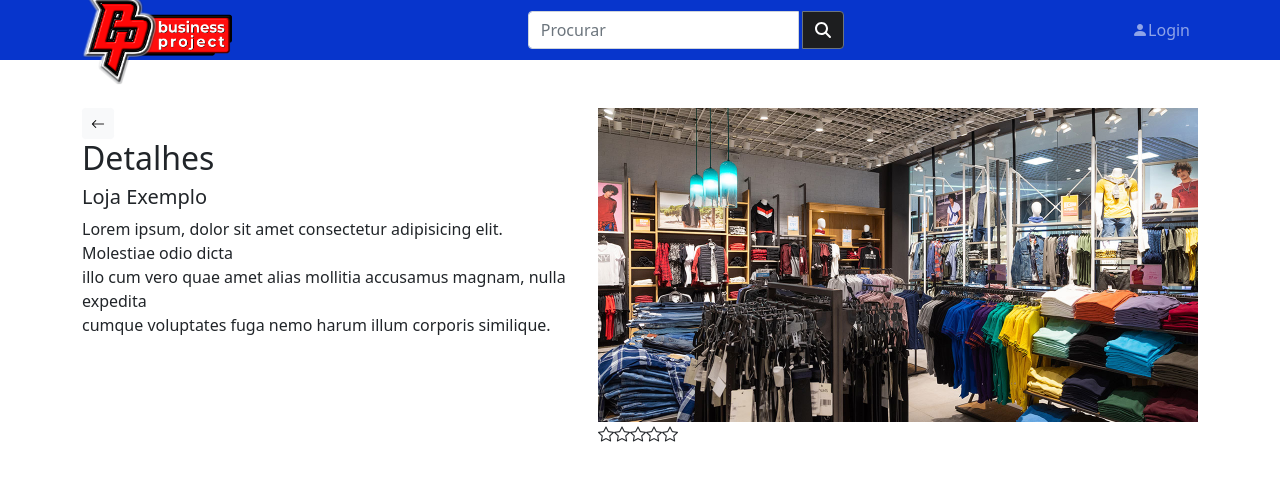
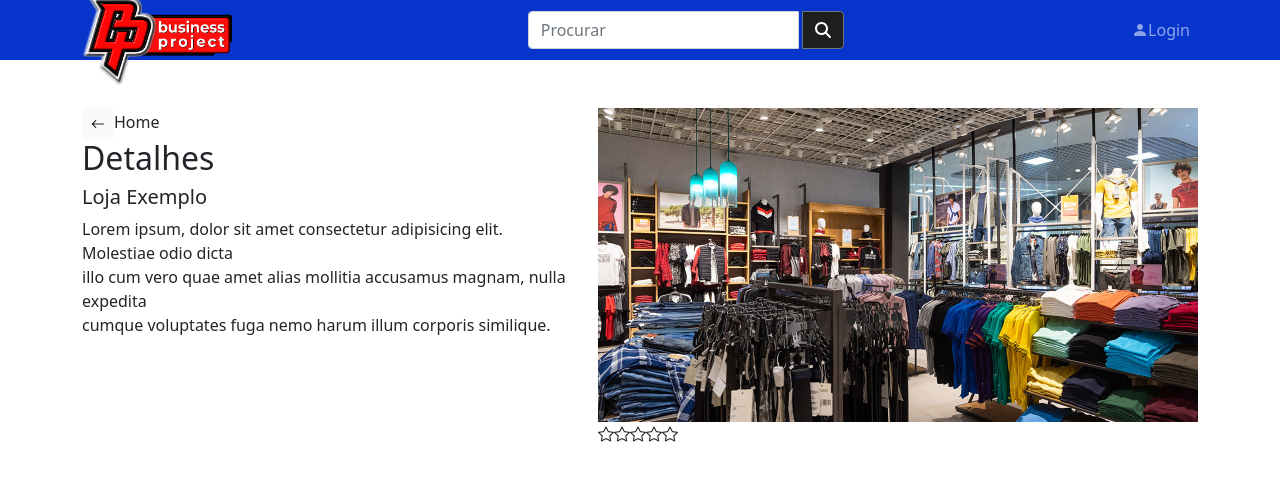
Before and after one commit to MuriloLeonel/integrador, a React (Create React App) app: page /sobre in a window 1280 px wide. Shown: the top 496 px of the page. Built offline with nearby package versions, Linux system fonts and the light colour scheme.

Commit message:
adicionando dnv

```diff
--- a/src/App.jsx
+++ b/src/App.jsx
@@ -9,6 +9,7 @@ import ThemeProvider from "react-bootstrap/ThemeProvider";
 import "./App.css";
 import PainelForm from "./pages/painel/PainelForm"
 import Perfil from "./pages/perfil/Perfil";
+import Header from "./pages/principal/components/Header";
 
 export default function App() {
   return (
--- a/src/pages/login/Login.jsx
+++ b/src/pages/login/Login.jsx
@@ -15,6 +15,7 @@ export default function Login() {
         <Card>
           <Row className="g-0">
             <Col md={6}>
+            <Button variant="light" as={Link} to="/" size="sm"><i class="bi bi-arrow-left"></i></Button>{'Home'}
               <img
                 className="img-fluid rounded-start"
                 src={Logo}
--- a/src/pages/principal/components/ProdutoDetalhes.jsx
+++ b/src/pages/principal/components/ProdutoDetalhes.jsx
@@ -2,6 +2,7 @@
         import Loja from '../../../assets/img/exemplo.jpg';
         import Tenis from '../../../assets/img/tenis.jpg';
         import Rating from 'react-rating';
+import { Link } from "react-router-dom";
 
 
         export default function ProdutoDetalhes() {
@@ -10,7 +11,7 @@
 
                     <Row>
                     <Col className="mt-5">
-                    <Button variant="light" size="sm"><i class="bi bi-arrow-left"></i></Button>{' '}
+                    <Button variant="light" as={Link} to="/" size="sm"><i class="bi bi-arrow-left"></i></Button>{'Home'}
                     <h2>Detalhes</h2>
                             <h5>Loja Exemplo</h5>
                             <p>Lorem ipsum, dolor sit amet consectetur adipisicing elit. Molestiae odio dicta<br /> illo cum vero quae
--- a/src/pages/user/parceiro/ParceiroCreate.jsx
+++ b/src/pages/user/parceiro/ParceiroCreate.jsx
@@ -1,4 +1,5 @@
 import { Button, Card, Col, Container, Form, Nav, Row } from "react-bootstrap";
+import { Link } from "react-router-dom";
 import Logo from "../../../assets/img/Logo2.png";
 
 export default function Login() {
@@ -21,6 +22,7 @@ export default function Login() {
                 <Row>
                   <Col className="d-flex justify-content-between">
                     <h3>Cadastro de Usuario</h3>
+                    <Button variant="light" as={Link} to="/" size="sm"><i class="bi bi-arrow-left"></i></Button>{'Home'}
                   </Col>
                 </Row>
                 <Form>
```
